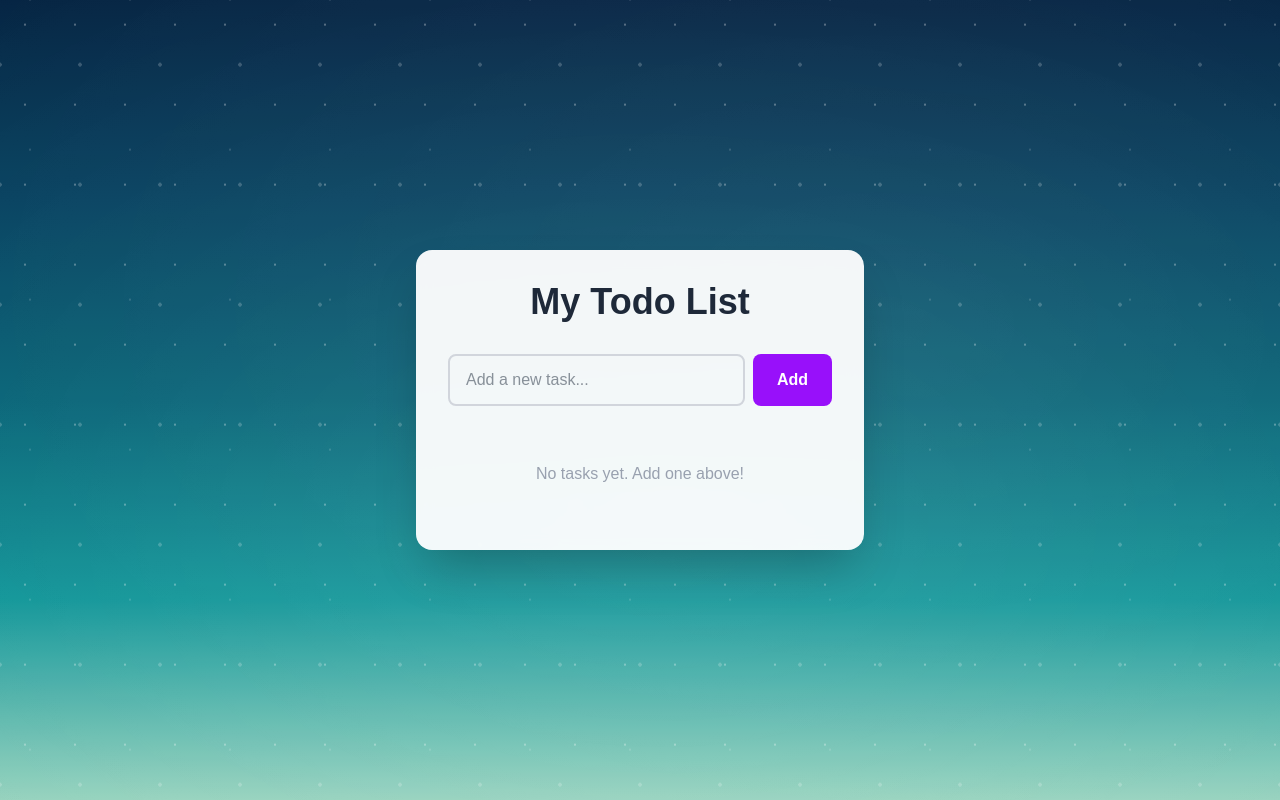
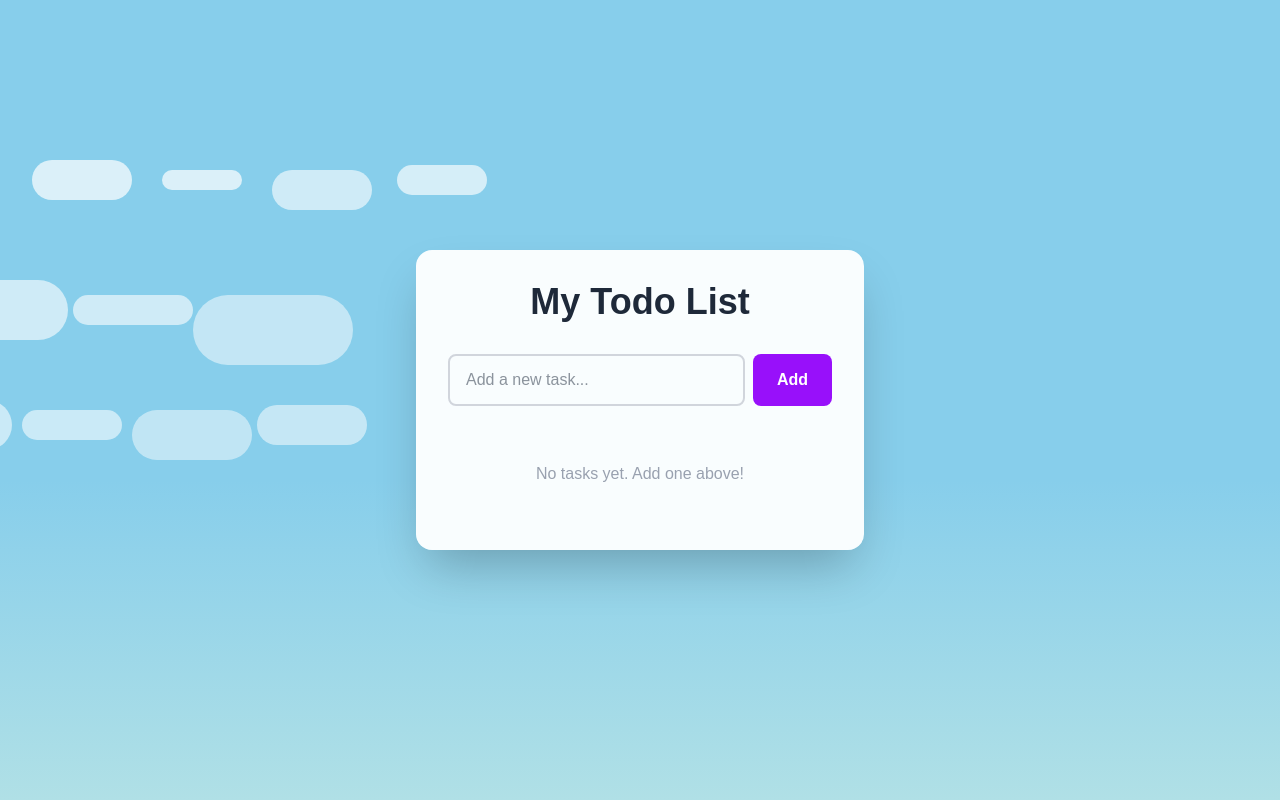
Before and after one commit to ns-test-org/new-app, a Next.js app in the folder packages/new-app/: page / in a window 1280 px wide. Built offline with nearby package versions, Linux system fonts and the light colour scheme.

Commit message:
AI chat session: Updated code and files

```diff
--- a/packages/new-app/src/app/globals.css
+++ b/packages/new-app/src/app/globals.css
@@ -148,14 +148,12 @@ body {
   animation: bounce-horizontal 1.5s ease-in-out infinite;
 }
 
-/* Ocean Background Animation */
+/* Sky Blue Background with Clouds */
 .ocean-background {
   background: linear-gradient(to bottom,
-    #001f3f 0%,
-    #003d5c 25%,
-    #005f73 50%,
-    #0a9396 75%,
-    #94d2bd 100%
+    #87CEEB 0%,
+    #87CEEB 60%,
+    #B0E0E6 100%
   );
   position: relative;
 }
@@ -170,66 +168,76 @@ body {
   z-index: 1;
 }
 
+/* Cloud animations */
 .ocean-waves::before,
 .ocean-waves::after {
   content: '';
   position: absolute;
-  width: 200%;
-  height: 200%;
-  top: -50%;
-  left: -50%;
-  background: radial-gradient(ellipse at center,
-    rgba(255, 255, 255, 0.1) 0%,
-    rgba(255, 255, 255, 0.05) 30%,
-    transparent 70%
-  );
+  background: rgba(255, 255, 255, 0.7);
+  border-radius: 100px;
+  box-shadow:
+    120px 0px 0 -10px rgba(255, 255, 255, 0.7),
+    240px 10px 0 0px rgba(255, 255, 255, 0.6),
+    360px 0px 0 -5px rgba(255, 255, 255, 0.65);
 }
 
 .ocean-waves::before {
-  animation: wave 15s ease-in-out infinite;
+  width: 100px;
+  height: 40px;
+  top: 20%;
+  left: -200px;
+  animation: cloudFloat1 35s linear infinite;
 }
 
 .ocean-waves::after {
-  animation: wave 20s ease-in-out infinite reverse;
-  opacity: 0.5;
+  width: 120px;
+  height: 50px;
+  top: 50%;
+  left: -300px;
+  animation: cloudFloat2 45s linear infinite;
+  opacity: 0.8;
 }
 
-@keyframes wave {
-  0%, 100% {
-    transform: translate(0, 0) rotate(0deg);
+@keyframes cloudFloat1 {
+  0% {
+    left: -200px;
   }
-  25% {
-    transform: translate(5%, 10%) rotate(5deg);
-  }
-  50% {
-    transform: translate(-5%, 5%) rotate(-5deg);
-  }
-  75% {
-    transform: translate(10%, -5%) rotate(3deg);
+  100% {
+    left: 100%;
   }
 }
 
-/* Floating bubbles effect */
+@keyframes cloudFloat2 {
+  0% {
+    left: -300px;
+  }
+  100% {
+    left: 100%;
+  }
+}
+
+/* Additional floating clouds */
 .ocean-background::before {
   content: '';
   position: absolute;
-  width: 100%;
-  height: 100%;
-  background-image:
-    radial-gradient(circle, rgba(255, 255, 255, 0.3) 1px, transparent 1px),
-    radial-gradient(circle, rgba(255, 255, 255, 0.2) 2px, transparent 2px),
-    radial-gradient(circle, rgba(255, 255, 255, 0.15) 1px, transparent 1px);
-  background-size: 50px 80px, 80px 120px, 100px 150px;
-  background-position: 0 0, 40px 60px, 80px 100px;
-  animation: bubbles 25s linear infinite;
+  width: 150px;
+  height: 60px;
+  background: rgba(255, 255, 255, 0.6);
+  border-radius: 100px;
+  top: 35%;
+  left: -250px;
+  box-shadow:
+    140px 0px 0 -15px rgba(255, 255, 255, 0.6),
+    280px 20px 0 5px rgba(255, 255, 255, 0.5);
+  animation: cloudFloat3 50s linear infinite;
   z-index: 2;
 }
 
-@keyframes bubbles {
+@keyframes cloudFloat3 {
   0% {
-    background-position: 0 0, 40px 60px, 80px 100px;
+    left: -250px;
   }
   100% {
-    background-position: 0 -800px, 40px -740px, 80px -700px;
+    left: 100%;
   }
 }
```
